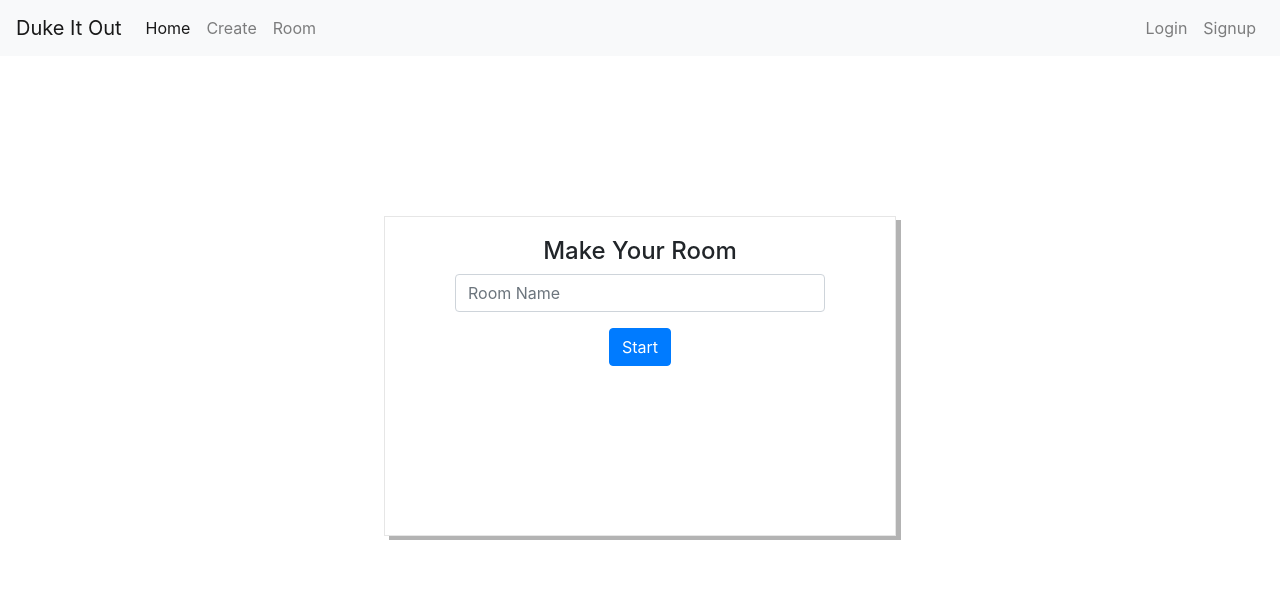
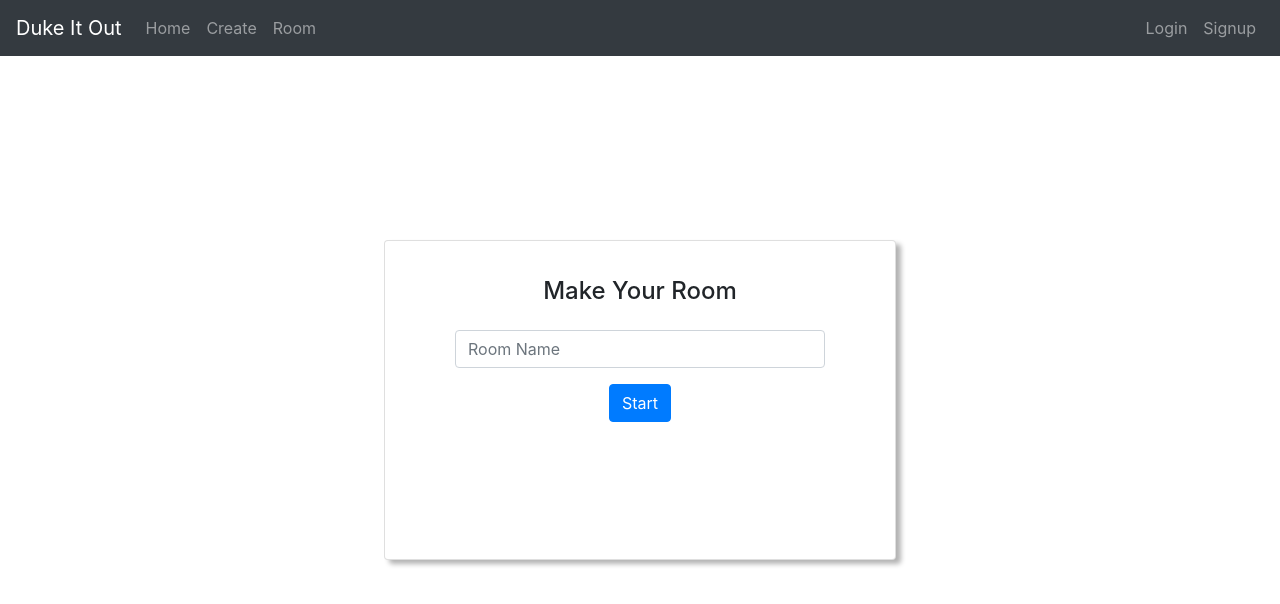
Before and after one commit to joshua-deans/duke-it-out, a React (Create React App) app in the folder client/: page /create in a window 1280 px wide. Shown: the top 604 px of the page. Built offline with nearby package versions, Linux system fonts and the light colour scheme.

Commit message:
Made changes to the various forms

```diff
--- a/client/src/components/NavBar.js
+++ b/client/src/components/NavBar.js
@@ -3,7 +3,7 @@
 
 const NavBar = () => {
     return (
-        <nav className="navbar navbar-expand-lg navbar-light bg-light">
+        <nav className="navbar navbar-expand-lg navbar-dark bg-dark">
             <a className="navbar-brand" href="#">Duke It Out</a>
             <button className="navbar-toggler" type="button" data-toggle="collapse" data-target="#navbarNav"
                     aria-controls="navbarNav" aria-expanded="false" aria-label="Toggle navigation">
@@ -11,7 +11,7 @@
             </button>
             <div className="collapse navbar-collapse" id="navbarNav">
                 <ul className="navbar-nav">
-                    <li className="nav-item active">
+                    <li className="nav-item">
                         <Link class="nav-link" to="/">Home</Link>
                     </li>
                     <li className="nav-item">
--- a/client/src/containers/CreateRoom.js
+++ b/client/src/containers/CreateRoom.js
@@ -2,26 +2,25 @@
 
 class CreateRoom extends Component {
     render() {
-
         let formStyle = {
-            border: '1px solid #e6e6e6',
-            boxShadow: '5px 4px #b3b3b3',
-            padding: '20px 70px 20px 70px',
-            width: '40vw',
-            height: '40vh',
-            marginTop: '20vh'
+            boxShadow: '5px 4px 5px #b3b3b3',
+            padding: '20px 70px',
+            width: '40vw', height: '40vh',
+            minHeight: '200px', minWidth: '400px',
+            overflowY: 'visible',
+            position: 'absolute',
+            left:'0', right:'0', top:'0', bottom:'0',
+            margin:'auto'
         };
 
         return(
-            <div className="d-flex justify-content-center">
-                <form style={formStyle} >
-                    <div class="form-group">
-                        <h4>Make Your Room</h4>
-                        <input type="text" class="form-control card-text" id="roomName" placeholder="Room Name" />
-                    </div>
-                    <button type="submit"class="btn btn-primary">Start</button>
-                </form>
-            </div>
+            <form className="card" style={formStyle} >
+                <h4 className="p-3">Make Your Room</h4>
+                <div className="form-group">
+                    <input type="text" className="form-control card-text" id="roomName" placeholder="Room Name" />
+                </div>
+                <button type="submit"className="btn btn-primary align-text-bottom mw-25 mx-auto">Start</button>
+            </form>
         )
     }
 }
--- a/client/src/containers/Login.js
+++ b/client/src/containers/Login.js
@@ -1,29 +1,32 @@
 import React, { Component } from 'react';
 
-class CreateRoom extends Component {
+class Login extends Component {
     render() {
-
         let formStyle = {
-            border: '1px solid #e6e6e6',
-            boxShadow: '5px 4px #b3b3b3',
-            padding: '20px 70px 20px 70px',
-            width: '40vw',
-            height: '40vh',
-            marginTop: '20vh'
+            boxShadow: '5px 4px 5px #b3b3b3',
+            padding: '20px 70px',
+            width: '40vw', height: '50vh',
+            minHeight: '200px', minWidth: '400px',
+            overflowY: 'auto',
+            position: 'absolute',
+            left:'0', right:'0', top:'0', bottom:'0',
+            margin:'auto'
         };
 
         return(
-            <div className="d-flex justify-content-center">
-                <form style={formStyle} >
-                    <div class="form-group">
-                        <h4>Log In</h4>
-                        <input type="text" class="form-control" id="roomName" placeholder="Room Name" />
-                    </div>
-                    <button type="submit"class="btn btn-primary">Start</button>
-                </form>
-            </div>
+            <form className="card" style={formStyle} >
+                <h4 className="p-3">Log In</h4>
+                <div className="form-group">
+                    <input type="text" className="form-control" id="email" name="username"
+                           placeholder="E-mail Address"/>
+                </div>
+                <div className="form-group">
+                    <input type="text" className="form-control pb-2" id="password" name="password" placeholder="Password" />
+                </div>
+                <button type="submit"className="btn btn-primary align-text-bottom mw-25 mx-auto">Start</button>
+            </form>
         )
     }
 }
 
-export default CreateRoom;
+export default Login;
--- a/client/src/containers/Signup.js
+++ b/client/src/containers/Signup.js
@@ -1,29 +1,37 @@
 import React, { Component } from 'react';
 
-class CreateRoom extends Component {
+class Signup extends Component {
     render() {
-
         let formStyle = {
-            border: '1px solid #e6e6e6',
-            boxShadow: '5px 4px #b3b3b3',
-            padding: '20px 70px 20px 70px',
-            width: '40vw',
-            height: '40vh',
-            marginTop: '20vh'
+            boxShadow: '5px 4px 5px #b3b3b3',
+            padding: '20px 70px',
+            width: '40vw', height: '67vh',
+            minHeight: '200px', minWidth: '400px',
+            overflowY: 'auto',
+            position: 'absolute',
+            left:'0', right:'0', top:'0', bottom:'0',
+            margin:'auto'
         };
 
         return(
-            <div className="d-flex justify-content-center">
-                <form style={formStyle} >
-                    <div class="form-group">
-                        <h4>Sign Up</h4>
-                        <input type="text" class="form-control" id="roomName" placeholder="Room Name" />
-                    </div>
-                    <button type="submit" class="btn btn-primary align-text-bottom">Start</button>
-                </form>
-            </div>
+            <form className="card" style={formStyle} >
+                <h4 className="p-3">Sign Up</h4>
+                <div className="form-group">
+                    <input type="text" className="form-control" id="username" name="username" placeholder="Username"/>
+                </div>
+                <div className="form-group">
+                    <input type="text" class="form-control" id="email" name="username" placeholder="E-mail Address" />
+                </div>
+                <div className="form-group">
+                    <input type="text" className="form-control" id="password" name="password" placeholder="Password" />
+                </div>
+                <div className="form-group">
+                    <input type="text" className="form-control" id="passwordConfirm" name="passwordConfirm" placeholder="Confirm Password" />
+                </div>
+                <button type="submit" class="btn btn-primary align-text-bottom mw-25 mx-auto">Start</button>
+            </form>
         )
     }
 }
 
-export default CreateRoom;
+export default Signup;
```
